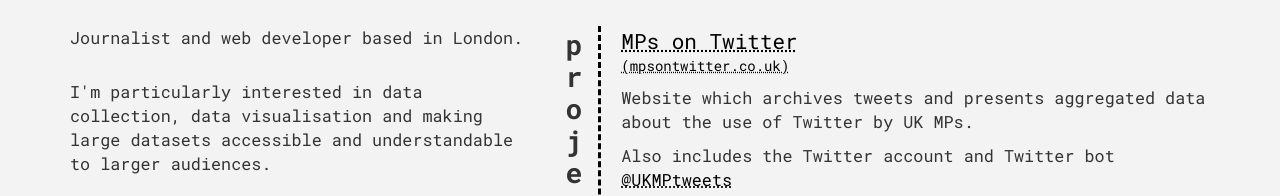
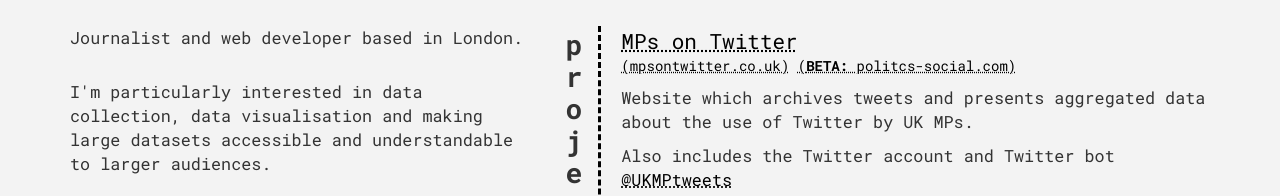
Before and after one commit to michael-keith/michaelkeith.co.uk, a plain HTML site: page index.html in a window 1280 px wide. Shown: the part 748-944 px from the top of the page. Drawn offline with nearby package versions, Linux system fonts and the light colour scheme.

Commit message:
Add 'politcs-social.com' beta to the projects section.

```diff
--- a/index.html
+++ b/index.html
@@ -100,7 +100,10 @@
             <div class="port_item_container">
               <div class="port_item">
                 <p class="port_item_title"><a href="https://www.mpsontwitter.co.uk">MPs on Twitter</a></p>
-                <p class="port_item_subtitle"><a class="port_item_subtitle" href="https://www.mpsontwitter.co.uk">(mpsontwitter.co.uk)</a></p>
+                <p class="port_item_subtitle">
+		  <a class="port_item_subtitle" href="https://www.mpsontwitter.co.uk">(mpsontwitter.co.uk)</a>
+		  <a class="port_item_subtitle" href="https://www.politcs-social.com">(<b>BETA: </b>politcs-social.com)</a>
+		</p>
                 <div class="port_text">
                   <p>Website which archives tweets and presents aggregated data about the use of Twitter by UK MPs.</p>
                   <p>Also includes the Twitter account and Twitter bot <a href="https://twitter.com/ukmptweets">@UKMPtweets</a></p>
```
